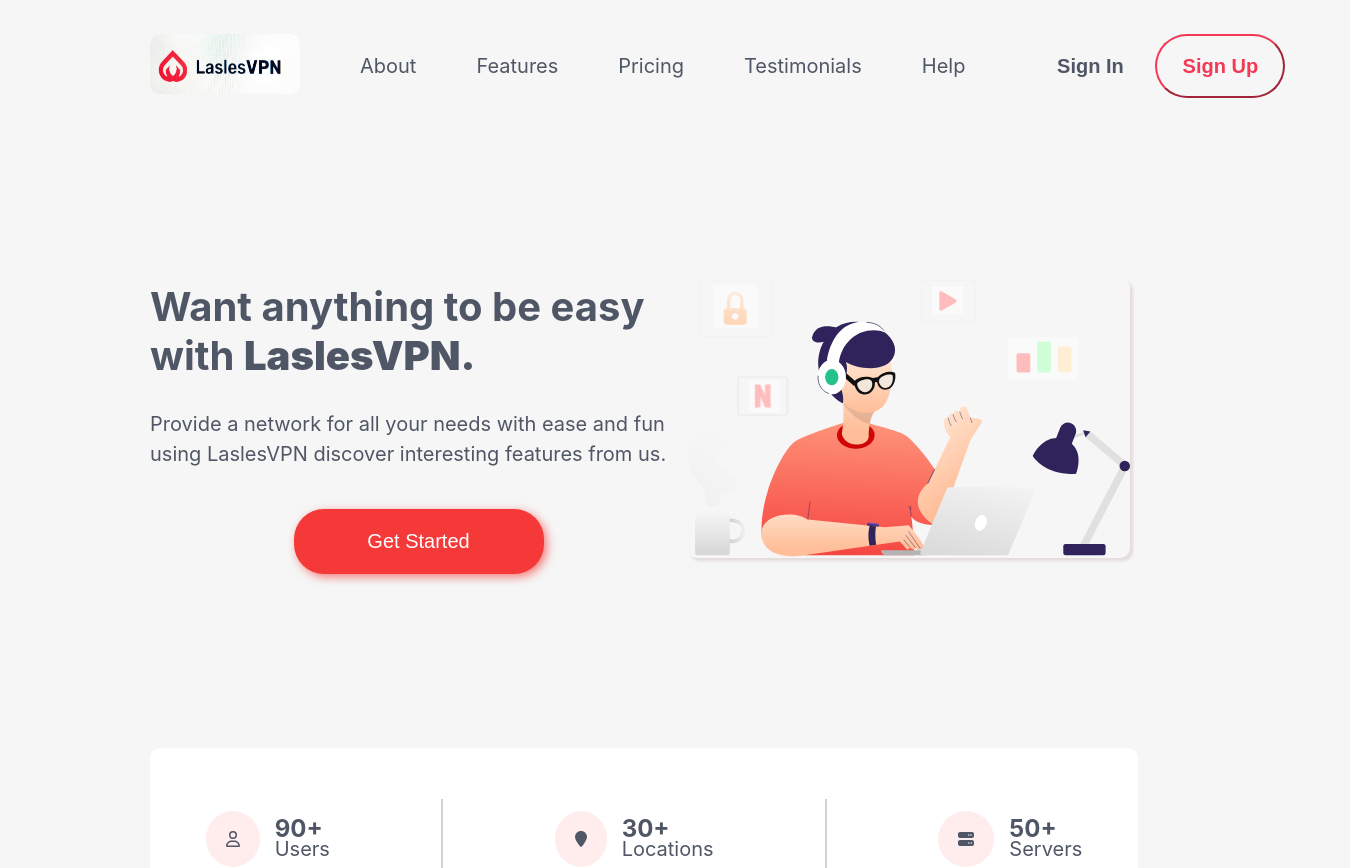
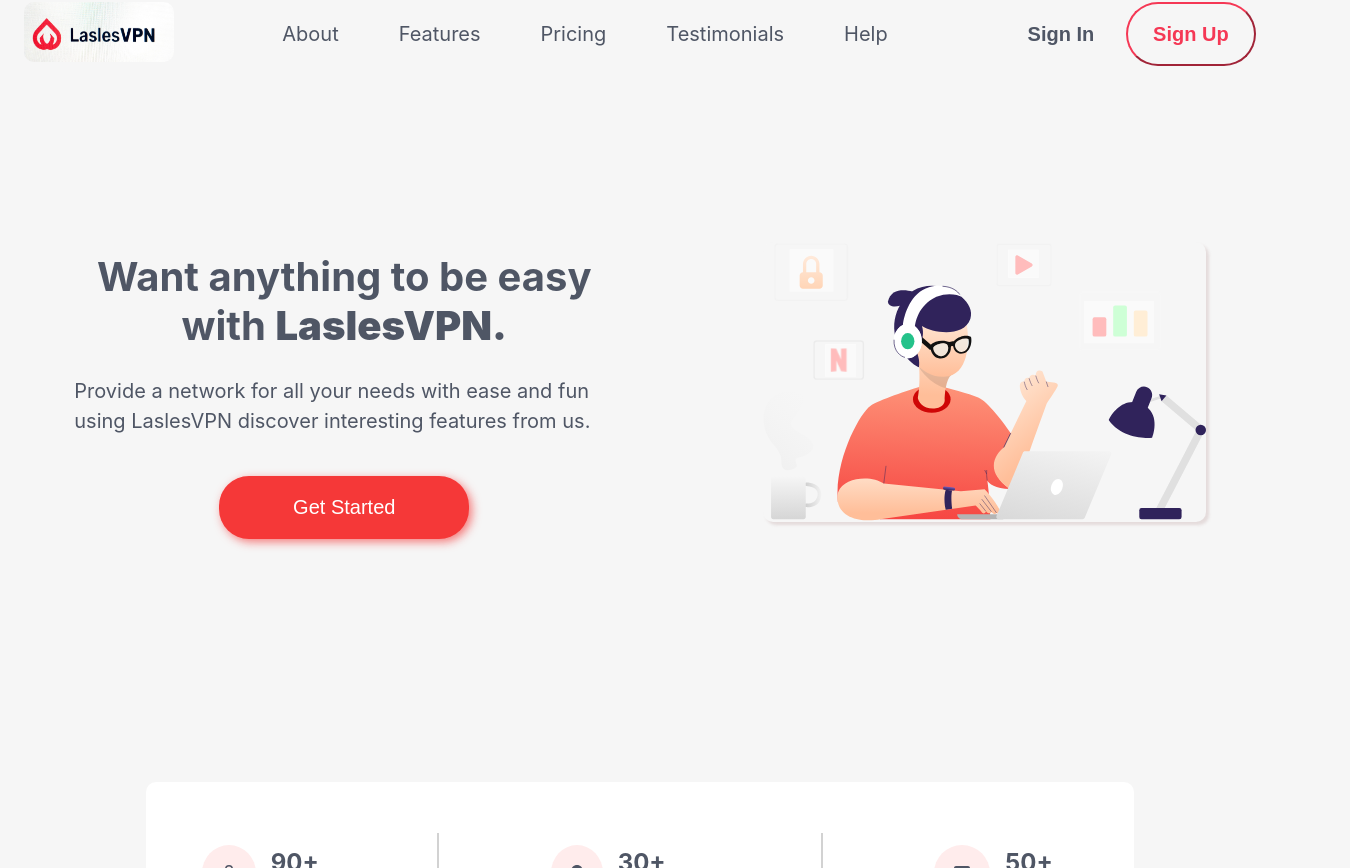
Before and after one commit to Jolanta27/LandingPage-LaslesVPN, a React (Create React App) app: page / in a window 1280 px wide. Shown: the part 18-886 px from the top of the page, 1350 px wide, since content can reach past the window. Built offline with nearby package versions, Linux system fonts and the light colour scheme.

Commit message:
added new components to make the code more modular easier to understand

```diff
--- a/src/components/DownSection.css
+++ b/src/components/DownSection.css
@@ -14,8 +14,7 @@
     background-color: rgb(210, 210, 210);
     height: 80px;
 }
-
-.user-section, .location-section, .server-section {
+.statistic {
     background-color: white;
     display: flex;
     align-items: center;
@@ -30,5 +29,4 @@
     background-color: #FFECEC;
     border-radius: 50%;
     padding: 20px;
-
 }
--- a/src/components/DownSection.jsx
+++ b/src/components/DownSection.jsx
@@ -3,36 +3,34 @@
 import { faUser } from '@fortawesome/free-regular-svg-icons';
 import { faServer, faLocationPin } from '@fortawesome/free-solid-svg-icons';
 
+const Statistic = ({ icon, number, label}) => {
+    return (
+        <div className='statistic'>
+            <FontAwesomeIcon icon={icon} className='font-picture'/>
+            <div className='uls-section'>
+                <h2>{number}</h2>
+                <p>{label}</p>
+            </div>
+        </div>
+    );
+}
+ const VerticalLine = () => {
+    return (
+    <div className='vertical-line'></div>
+    );
+ };
 
 const DownSection = () => {
 return (
     <div className="user-location-server-section">
         <div className='section'>
-        <div className='user-section'>
-        <FontAwesomeIcon icon={faUser} className='font-picture'/>
-        <div className='uls-section'>
-        <h2>90+</h2>
-        <p>Users</p>
-        </div>
-        </div>
-        <div className='vertical-line'></div>
-        <div className='location-section'>
-        <FontAwesomeIcon icon={faLocationPin} className='font-picture'/>
-        <div className='uls-section'>
-        <h2>30+</h2>
-        <p>Locations</p>
-        </div>
-        </div>
-        <div className='vertical-line'></div>
-        <div className='server-section'>
-        <FontAwesomeIcon icon={faServer} className='font-picture'/>
-        <div className='uls-section'>
-        <h2>50+</h2>
-        <p>Servers</p>
-        </div>
+        <Statistic icon={faUser} number="90+" label="Users"/>
+        <VerticalLine />
+        <Statistic icon={faLocationPin} number="30+" label="Locations"/>
+        <VerticalLine />
+        <Statistic icon={faServer} number="50+" label="Servers"/>
         </div>
     </div>
-    </div>
-)
+);
 }
 export default DownSection;
--- a/src/components/Header.css
+++ b/src/components/Header.css
@@ -2,21 +2,30 @@
     color: #4F5665;
 }
 body {
-    margin: 52px 150px;
+   /* margin: 52px 150px;*/
+   margin: 0;
+   padding: 0;
 }
+
 nav {
-display: flex;
-justify-content: space-between;
+    justify-content: space-around;
+    position: fixed;
+    width: 100%;
+    top: 0;
+    z-index: 1000;
+    padding: 20px 0;
 }
-.navbar-list {
+nav, .navbar-list, .navbar-buttons {
+    display: flex;
+}
+nav ul {
     list-style: none;
     padding: 0 30px;
-    display: flex;
 }
 .navbar-list, .navbar-button {
     font-size: 20px;
 }
-.navbar-list li a:hover {
+ .navbar-list li a:hover{
     color: #F53855;
     transition: all 0.5s;
 }
@@ -30,7 +39,6 @@
     border-radius: 10px;
 }
 .navbar-buttons {
-    display: flex;
     justify-items: center;
 }
 .navbar-button {
@@ -41,6 +49,16 @@
     border-style: none;
     font-weight: bold;
 }
+.button-left:hover {
+    color: #F53838;
+    transition: all 0.5s;
+}
+.button-right:hover {
+    background-color: #F53838;
+    color: white;
+    transition: all 0.5s;
+    border: none;
+}
 .button-right {
     font-weight: bold;
     border-radius: 40px;
--- a/src/components/MainSection.css
+++ b/src/components/MainSection.css
@@ -1,28 +1,24 @@
 .main-section {
+    height: 100vh;
     display: flex;
-    height: 75vh;
-    margin-top: 50px;
+    justify-content: space-around;
+    align-items: center;
 }
 .left-section {
     width: 540px;
 }
-h1 {
-    height: 100px;
-    margin-top: 25%;
+.main-section h1{
     font-size: 40px;
+    text-align: center;
 }
-.brand-name {
+.main-section .brand-name {
     font-weight: bolder;
 }
-.main-text {
+.main-section p {
     line-height: 30px;
 }
 .image-section {
     display: flex;
-    flex: 1;
-    justify-content: center;
-    margin-top: 130px;
-
 }
 .main-picture {
     width: 443px;
@@ -33,15 +29,18 @@
     text-align: center;
     margin-top: 40px;
 }
-.main-button {
+.main-section button {
     background-color: #F53838;
     width: 250px;
-    height: 65px;
     border-style: none;
     border-radius: 30px;
     color: white;
     font-size: 20px;
     box-shadow: 3px 3px 10px rgba(245, 56, 56, 0.65);
     cursor: pointer;
-
+    padding: 20px;
+    transition: ease-out 0.3s;
 }
+.main-section button:hover {
+   padding: 30px;
+}
--- a/src/components/MainSection.jsx
+++ b/src/components/MainSection.jsx
@@ -6,17 +6,20 @@
     return (
         <div className='main-section'>
         <div className='left-section'>
-        <h1>Want anything to be easy with <span className='brand-name'>LaslesVPN.</span></h1>
-        <p className='main-text'>Provide a network for all your needs with ease and fun using LaslesVPN discover interesting features from us.</p>
+        <h1>
+            Want anything to be easy with <span className='brand-name'>LaslesVPN.</span>
+        </h1>
+        <p>
+            Provide a network for all your needs with ease and fun using LaslesVPN discover interesting features from us.
+        </p>
         <div className='centered-button'>
-        <button className='main-button'>Get Started</button>
+        <button>Get Started</button>
         </div>
     </div>
     <div className='image-section'>
     <img src={picture} className='main-picture' alt="The guy working" />
     </div>
-
-        </div>
-    )
-}
+    </div>
+    );
+};
 export default MainSection;
```
